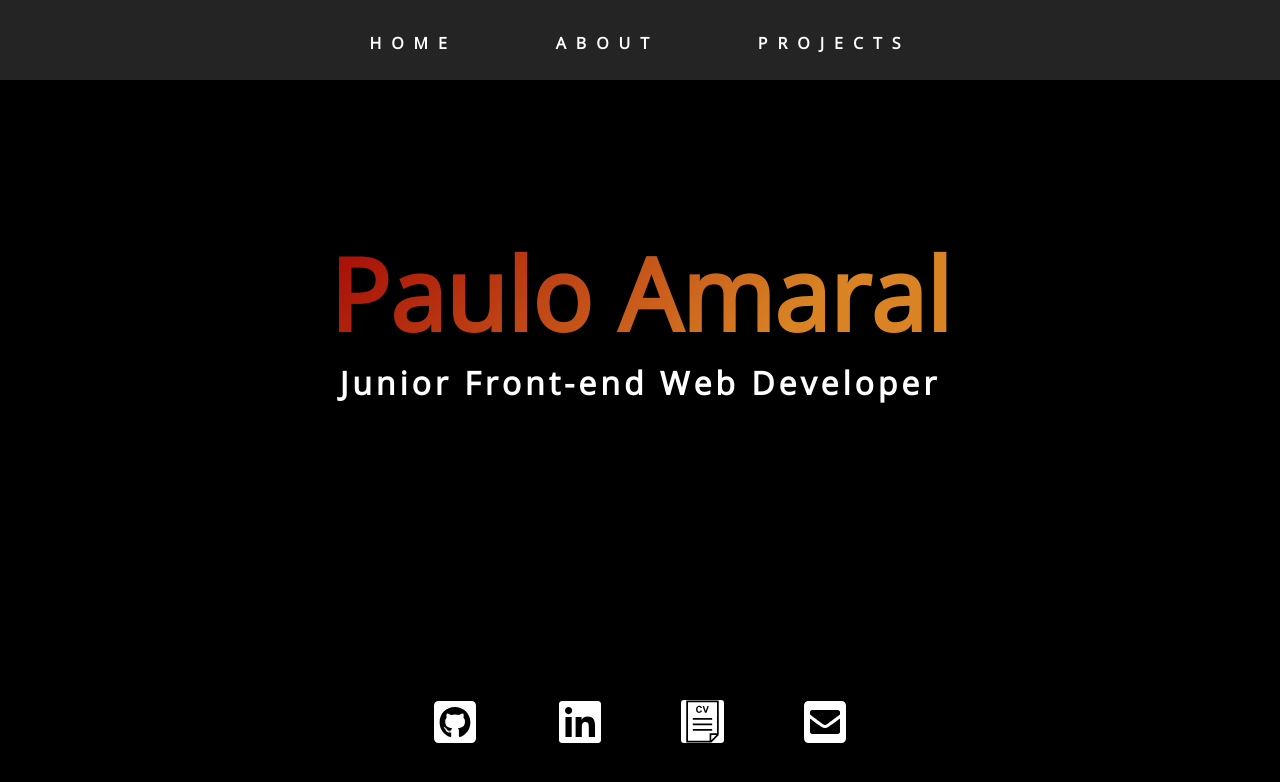
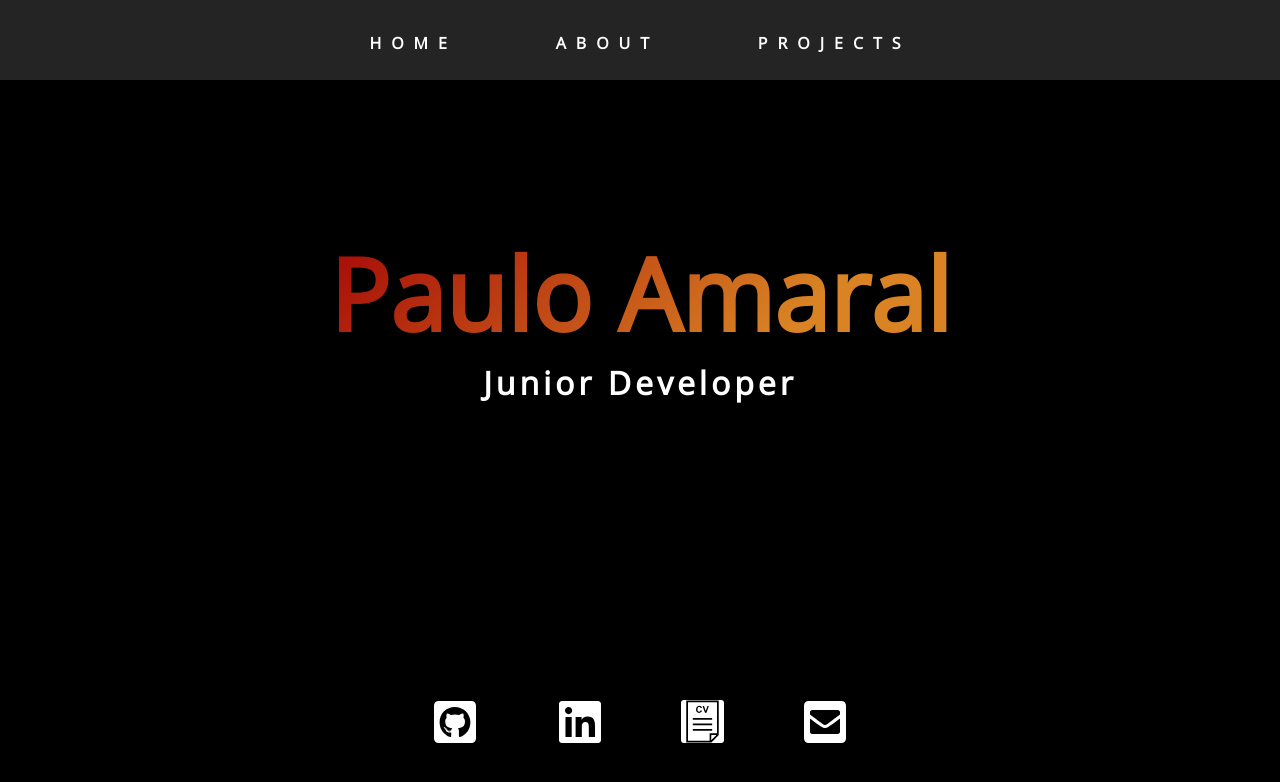
Before and after one commit to phfa26/MyPortfolio, a React (Create React App) app: page / in a window 1280 px wide. Shown: the top 782 px of the page. Built offline with nearby package versions, Linux system fonts and the light colour scheme.

Commit message:
updated job title to jr dev

```diff
--- a/src/components/Home.js
+++ b/src/components/Home.js
@@ -1,12 +1,12 @@
 import React from "react";
 
 import "./Home.css";
-const Home = props => {
+const Home = (props) => {
   return (
     <div className="home-content">
       <div className="home-content__text">
         <h1 className="home-content__text-name">Paulo Amaral</h1>
-        <p>Junior Front-end Web Developer</p>
+        <p>Junior Developer</p>
       </div>
     </div>
   );
```
